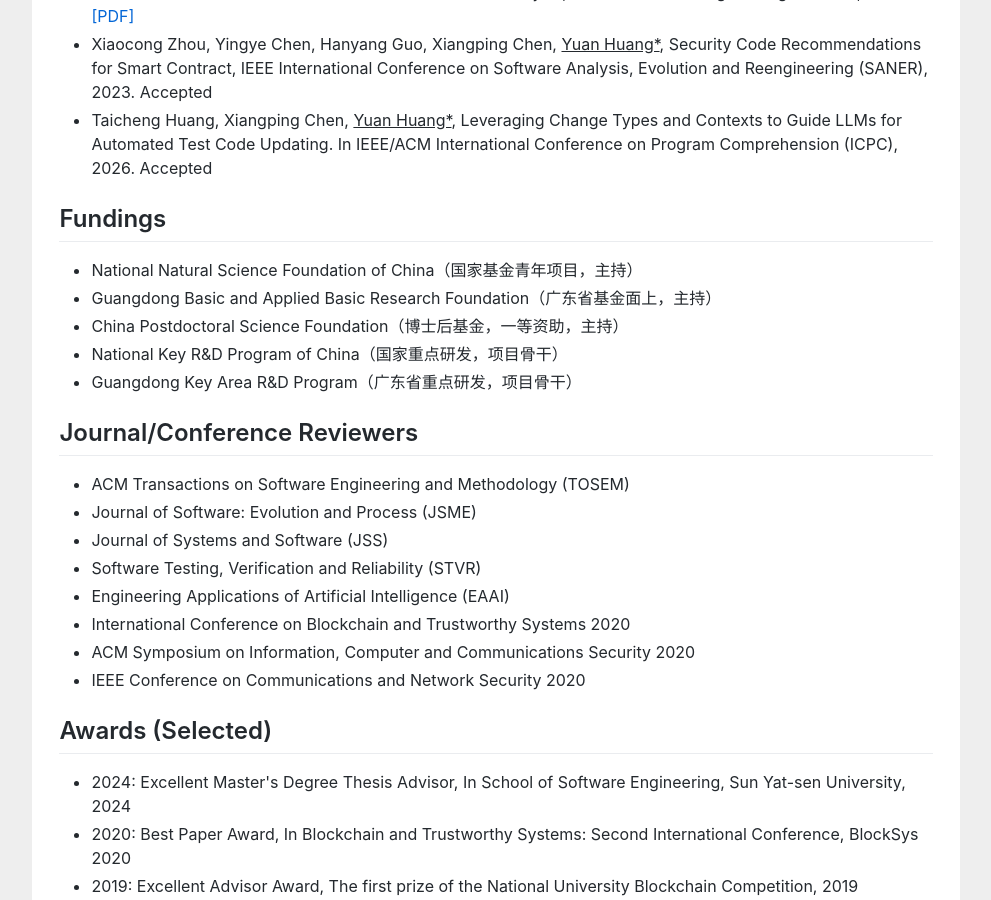
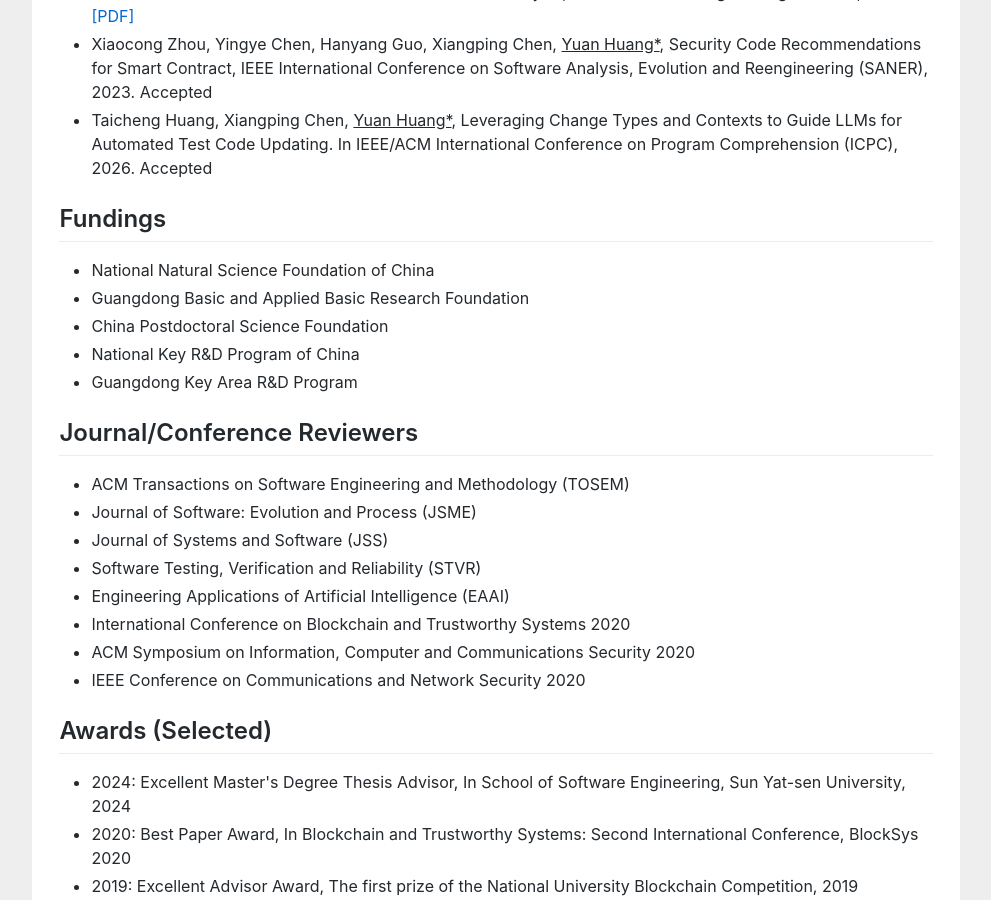
Before and after one commit to huangyuan-hy/huangyuan-hy.github.io, a Jekyll site: the page index.html, which Jekyll copies as it is, in a window 1280 px wide and 900 px high, scrolled down 4173 px. Shown: the whole window, without its empty margins (144-1135 px from the left). Built offline with Jekyll 4.4.1, drawn with Linux system fonts in a browser that asks for light colours.

Commit message:
Update index.html

```diff
--- a/index.html
+++ b/index.html
@@ -223,11 +223,11 @@ empirical study to learn how programmers reuse code on <a href="https://stackove
 
 				<h2>Fundings</h2>
 				<ul>
-					<li>National Natural Science Foundation of China（国家基金青年项目，主持）</li>
-					<li>Guangdong Basic and Applied Basic Research Foundation（广东省基金面上，主持）</li>
-					<li>China Postdoctoral Science Foundation（博士后基金，一等资助，主持）</li>
-					<li>National Key R&D Program of China（国家重点研发，项目骨干）</li>
-					<li>Guangdong Key Area R&D Program（广东省重点研发，项目骨干）</li>
+					<li>National Natural Science Foundation of China</li>
+					<li>Guangdong Basic and Applied Basic Research Foundation</li>
+					<li>China Postdoctoral Science Foundation</li>
+					<li>National Key R&D Program of China</li>
+					<li>Guangdong Key Area R&D Program</li>
 				</ul>
 
 
```
